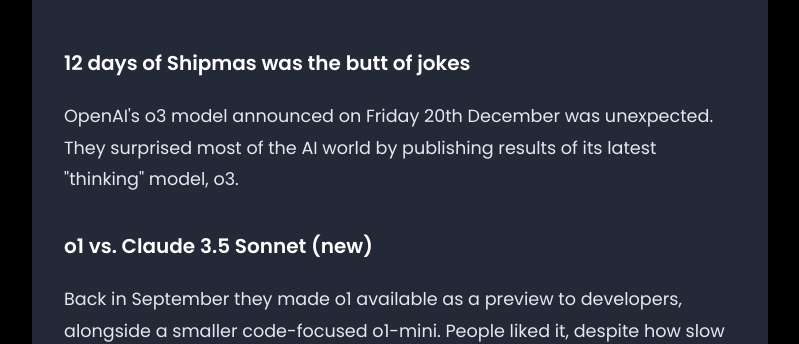
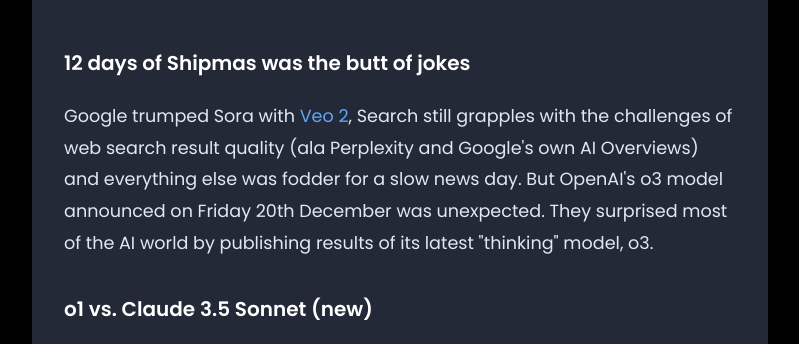
Before and after one commit to joelamming/public-website, a plain HTML site: page posts/2024/openai-o3-is-pretty-sick.html in a window 1280 px wide. Shown: the part 434-778 px from the top of the page, without its empty margins (240-1039 px from the left). Drawn offline with Linux system fonts and the light colour scheme.

Commit message:
Update openai-o3-is-pretty-sick.html

```diff
--- a/posts/2024/openai-o3-is-pretty-sick.html
+++ b/posts/2024/openai-o3-is-pretty-sick.html
@@ -82,7 +82,7 @@
 
                 <div class="post-content">
                     <h3>12 days of Shipmas was the butt of jokes</h3>
-<p>OpenAI's o3 model announced on Friday 20th December was unexpected. They surprised most of the AI world by publishing results of its latest "thinking" model, o3.</p>
+<p>Google trumped Sora with <a href="https://deepmind.google/technologies/veo/veo-2/">Veo 2</a>, Search still grapples with the challenges of web search result quality (ala Perplexity and Google's own AI Overviews) and everything else was fodder for a slow news day. But OpenAI's o3 model announced on Friday 20th December was unexpected. They surprised most of the AI world by publishing results of its latest "thinking" model, o3.</p>
 <h3>o1 vs. Claude 3.5 Sonnet (new)</h3>
 <p>Back in September they made o1 available as a preview to developers, alongside a smaller code-focused o1-mini. People liked it, despite how slow it often was to respond. However Anthropic released Claude 3.5 Sonnet (October edition) shortly afterwards – and matched or exceeded o1 capabilities without the downside of waiting around for the model to finish thinking and respond.</p>
 <h3>Timing</h3>
```
